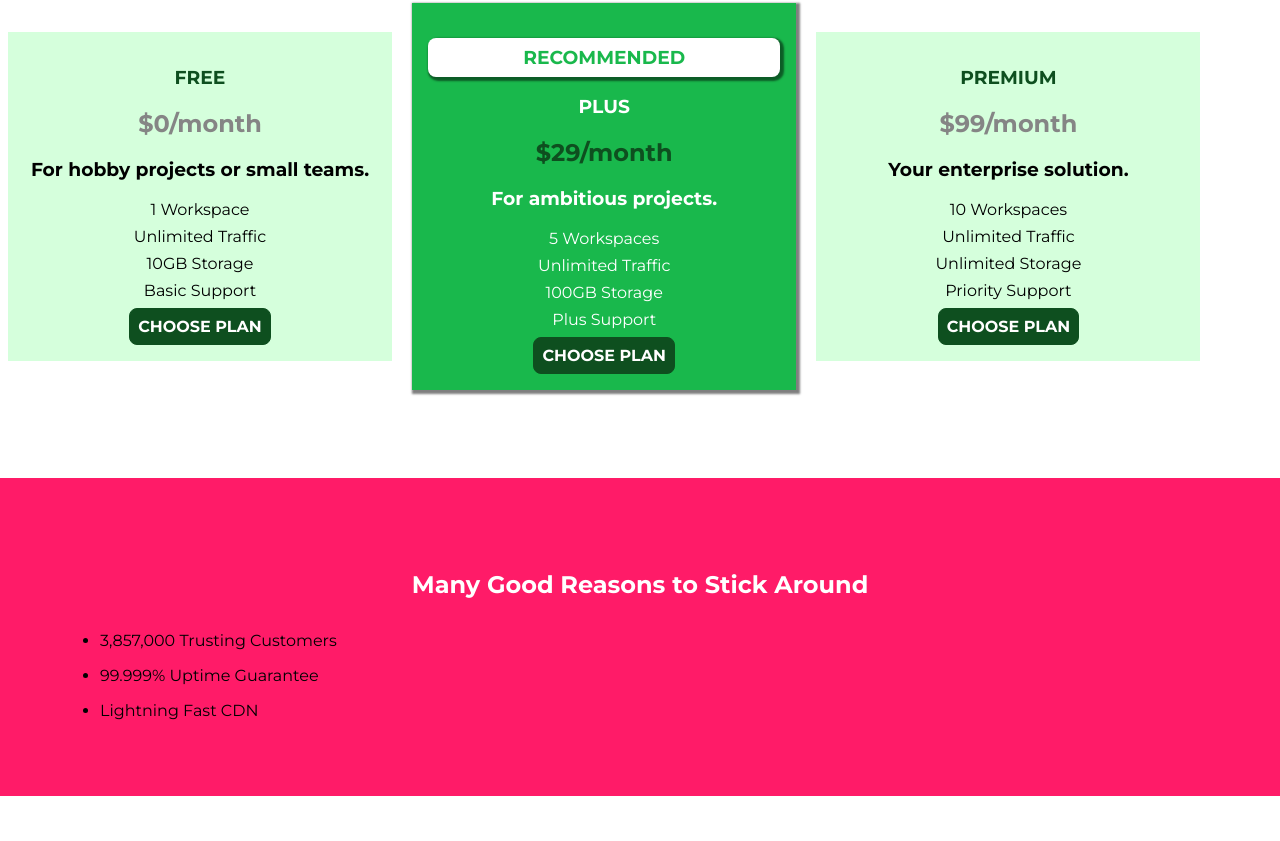
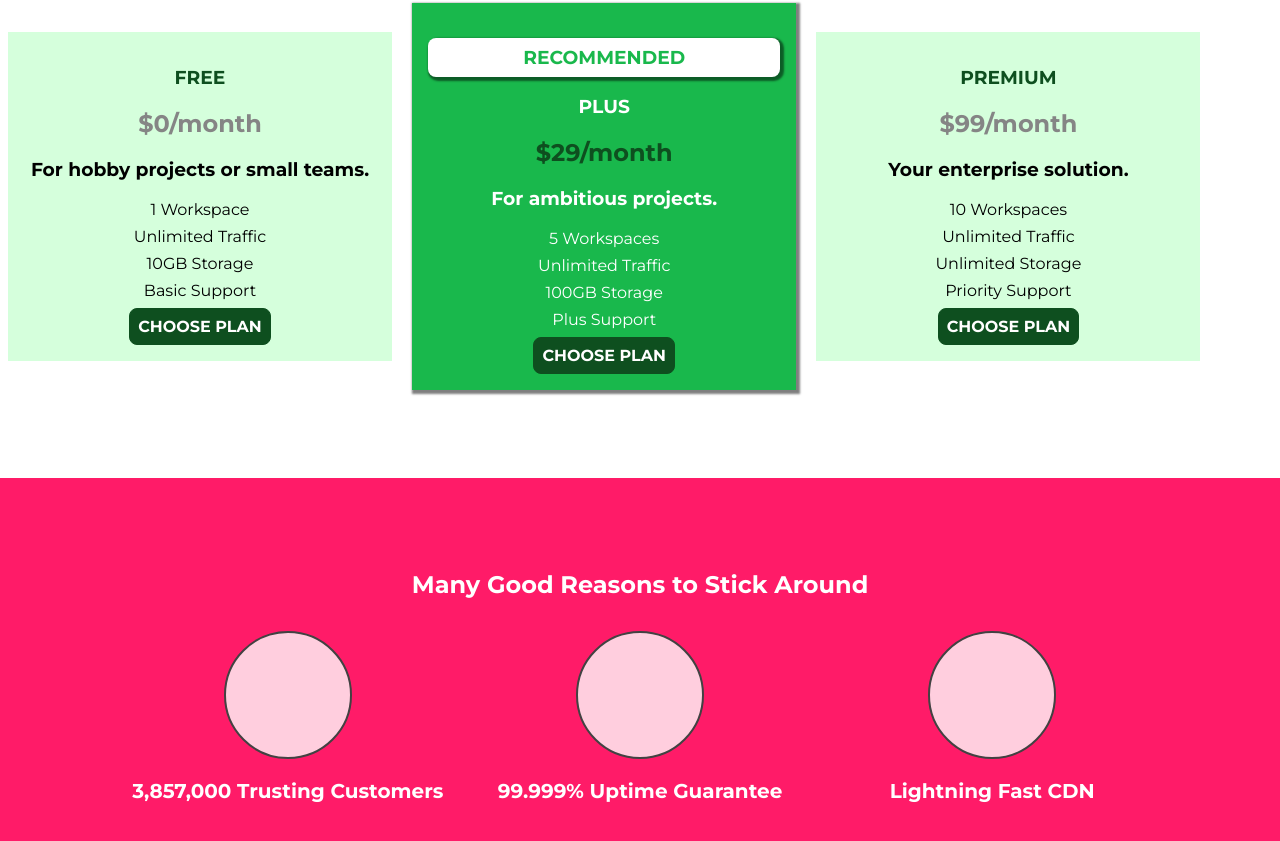
Before and after one commit to dsomleff/css-camp, a plain HTML site: page uHost/index.html in a window 1280 px wide. Shown: the part 645-1486 px from the top of the page. Before the commit the page ends 1441 px from the top, so only its background shows below. Drawn offline with Linux system fonts and the light colour scheme.

Commit message:
Key Feature Area

```diff
--- a/uHost/index.html
+++ b/uHost/index.html
@@ -88,24 +88,24 @@
 
         <section id="key-features">
             <h1 class="section-title">Many Good Reasons to Stick Around</h1>
-            <ul>
-                <li>
-                    <div>
+            <ul class="key-feature__list">
+                <li class="key-feature">
+                    <div class="key-feature__image">
 
                     </div>
-                    <p>3,857,000 Trusting Customers</p>
+                    <p class="key-feature__description">3,857,000 Trusting Customers</p>
                 </li>
-                <li>
-                    <div>
+                <li class="key-feature">
+                    <div class="key-feature__image">
 
                     </div>
-                    <p>99.999% Uptime Guarantee</p>
+                    <p class="key-feature__description">99.999% Uptime Guarantee</p>
                 </li>
-                <li>
-                    <div>
+                <li class="key-feature">
+                    <div class="key-feature__image">
 
                     </div>
-                    <p>Lightning Fast CDN</p>
+                    <p class="key-feature__description">Lightning Fast CDN</p>
                 </li>
             </ul>
         </section>
--- a/uHost/main.css
+++ b/uHost/main.css
@@ -106,6 +106,35 @@ body {
     margin: 32px;
 }
 
+.key-feature__list {
+    list-style: none;
+    margin: 0px;
+    padding: 0;
+    text-align: center;
+}
+
+.key-feature {
+    display: inline-block;
+    width: 30%;
+    vertical-align: top;
+}
+
+.key-feature__image {
+    background: #ffcede;
+    width: 128px;
+    height: 128px;
+    border: 2px solid #424242;
+    border-radius: 50%;
+    margin: auto;
+}
+
+.key-feature__description {
+    display: inline-block;
+    font-weight: bold;
+    color: white;
+    font-size: 20px;
+}
+
 /* h1 {
     font-family: sans-serif;
 } */
```
